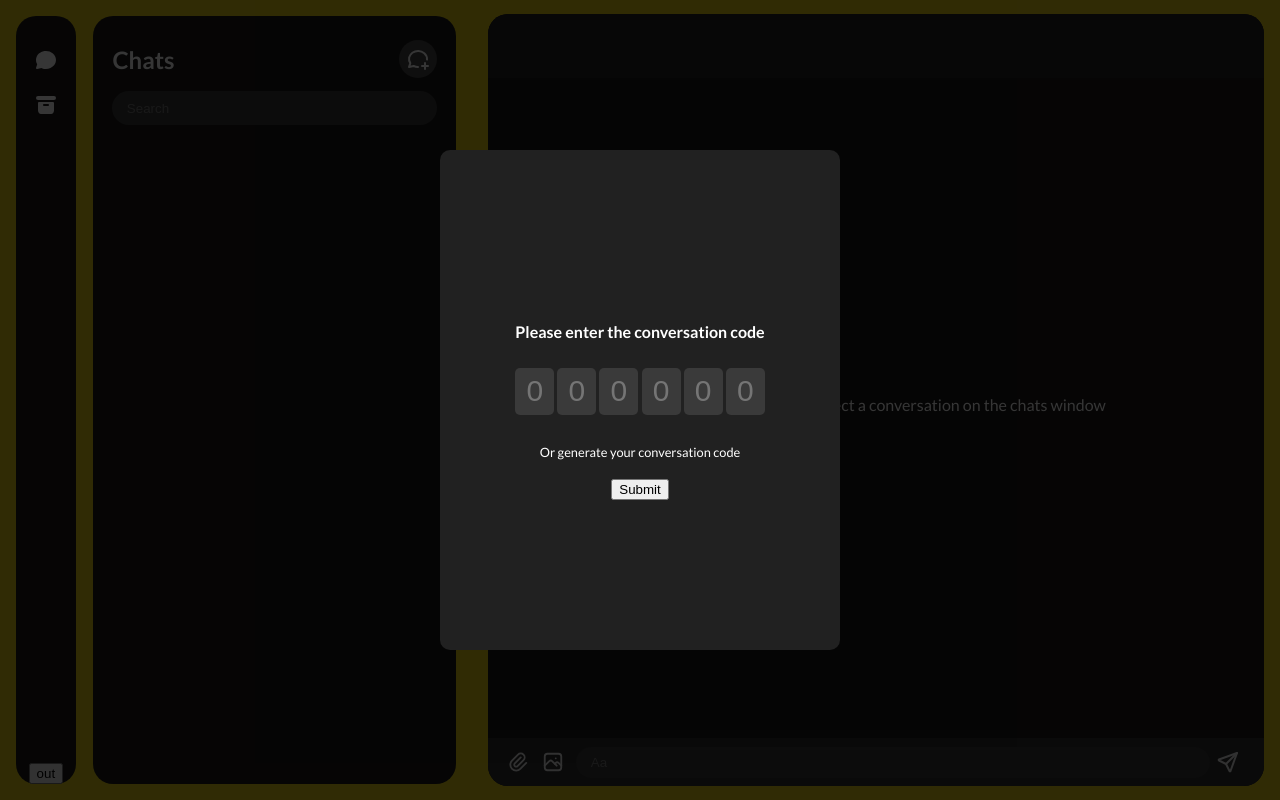
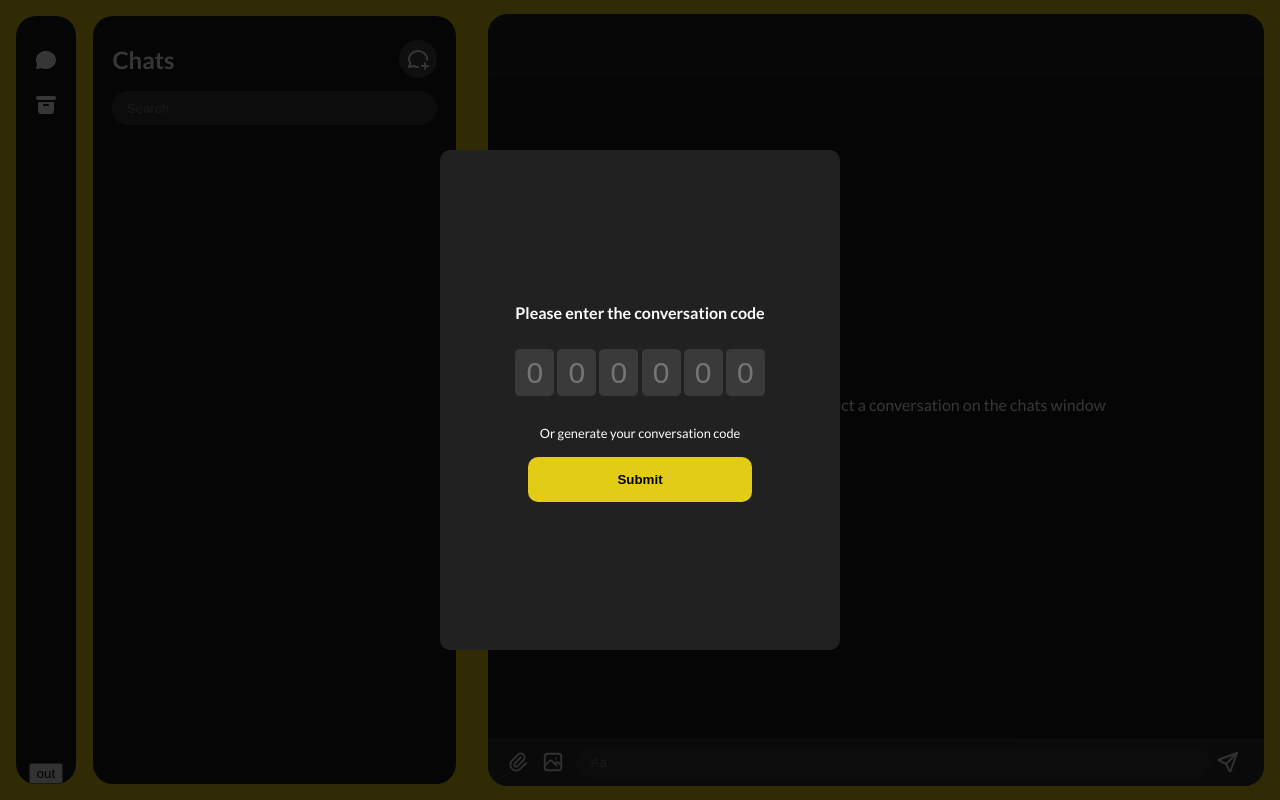
Before and after one commit to locwa/Hello, a PHP site: page /inbox.php in a window 1280 px wide. Run offline with PHP 8.4, Linux system fonts and the light colour scheme; the visitor is signed in with stand-in values (Sample User, id 1); data that the repository does not hold is empty.

Commit message:
added style in submit button

```diff
--- a/src/public/inbox.php
+++ b/src/public/inbox.php
@@ -24,8 +24,8 @@
                     <input type="number" name="num-code-5" class="num-code" min="0" max="9" placeholder="0" maxlength="1">
                 </fieldset>
                 <br>
-                <p class="xs">Or generate your conversation code</p><br>
-                <button type="submit">Submit</button>
+                <p class="xs">Or generate your conversation code</p>
+                <button type="submit" class="btn1">Submit</button>
             </div>
         </div>
     </div>
```
